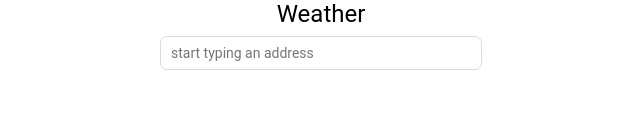
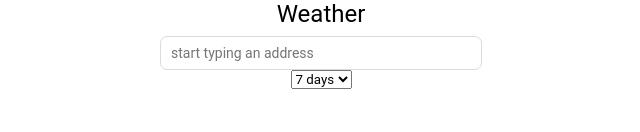
Before and after one commit to rafaelmmathias/weather-app, a React (Create React App) app: page / in a window 1280 px wide. Shown: the part 168-300 px from the top of the page, without its empty margins (319-959 px from the left). Built offline with nearby package versions, Linux system fonts and the light colour scheme; the HTML template or start-up script is replaced by a standard one.

Commit message:
feature(numberOfDays): now the user can choose the number of days to show

```diff
--- a/src/hooks/useForecast.ts
+++ b/src/hooks/useForecast.ts
@@ -5,7 +5,7 @@ import {
   getWeatherByLatLng,
 } from "services/weather/weather";
 
-export const useForecast = (address?: Address) => {
+export const useForecast = (address?: Address, numberOfDays?: number) => {
   const { data: weatherPoint, error: weatherPointError } = useSWR(
     address?.coordinates,
     getWeatherByLatLng,
@@ -16,8 +16,9 @@ export const useForecast = (address?: Address) => {
     }
   );
 
+  const forecastUrl = weatherPoint?.properties.forecast;
   const { data: forecastResponse, error } = useSWR(
-    weatherPoint?.properties.forecast,
+    forecastUrl ? [weatherPoint?.properties.forecast, numberOfDays] : undefined,
     getPeriodForecast
   );
 
--- a/src/pages/Home/index.tsx
+++ b/src/pages/Home/index.tsx
@@ -11,6 +11,7 @@ import { ForecastPeriod } from "./components/ForecastPeriod";
 
 export const Home: React.FC = () => {
   const [address, setAddress] = useState<string>("");
+  const [numberOfDays, setNumberOfDays] = useState<number>(7);
 
   const { addresses, isLoading, error: addressError } = useAddresses(address);
 
@@ -18,7 +19,7 @@ export const Home: React.FC = () => {
     forecast,
     error: forecastError,
     isLoading: isLoadingForecast,
-  } = useForecast(addresses ? addresses[0] : undefined);
+  } = useForecast(addresses ? addresses[0] : undefined, numberOfDays);
 
   const groupedForecast = useMemo(() => {
     return groupForecastPeriodByDay(forecast?.periods);
@@ -39,6 +40,11 @@ export const Home: React.FC = () => {
     debouncedAddressHandler.current(e.target.value);
   };
 
+  const onSelectNumberOfDays = (e: React.ChangeEvent<HTMLSelectElement>) => {
+    const value = e.target.value;
+    setNumberOfDays(Number(value));
+  };
+
   return (
     <Box
       marginTop={50}
@@ -54,6 +60,15 @@ export const Home: React.FC = () => {
         width={300}
         onChange={addressHandler}
       />
+      <select onChange={onSelectNumberOfDays} value={numberOfDays}>
+        <option value={1}>1 day</option>
+        <option value={2}>2 days</option>
+        <option value={3}>3 days</option>
+        <option value={4}>4 days</option>
+        <option value={5}>5 days</option>
+        <option value={6}>6 days</option>
+        <option value={7}>7 days</option>
+      </select>
 
       {addressError && (
         <ErrorInline
--- a/src/services/weather/weather.tsx
+++ b/src/services/weather/weather.tsx
@@ -16,8 +16,18 @@ export const getWeatherByLatLng: GetWeatherByLatLng = async ({ x, y }) => {
   return data.data;
 };
 
-export const getPeriodForecast = async (forecastUrl: string) => {
+export const getPeriodForecast = async (
+  forecastUrl: string,
+  numberOfDays: number
+) => {
   const { data } = await weatherApiInstance.get<ForecastResponse>(forecastUrl);
 
-  return data;
+  const slicedData: ForecastResponse = {
+    properties: {
+      ...data.properties,
+      periods: data.properties.periods.slice(0, numberOfDays * 2),
+    },
+  };
+
+  return slicedData;
 };
```
